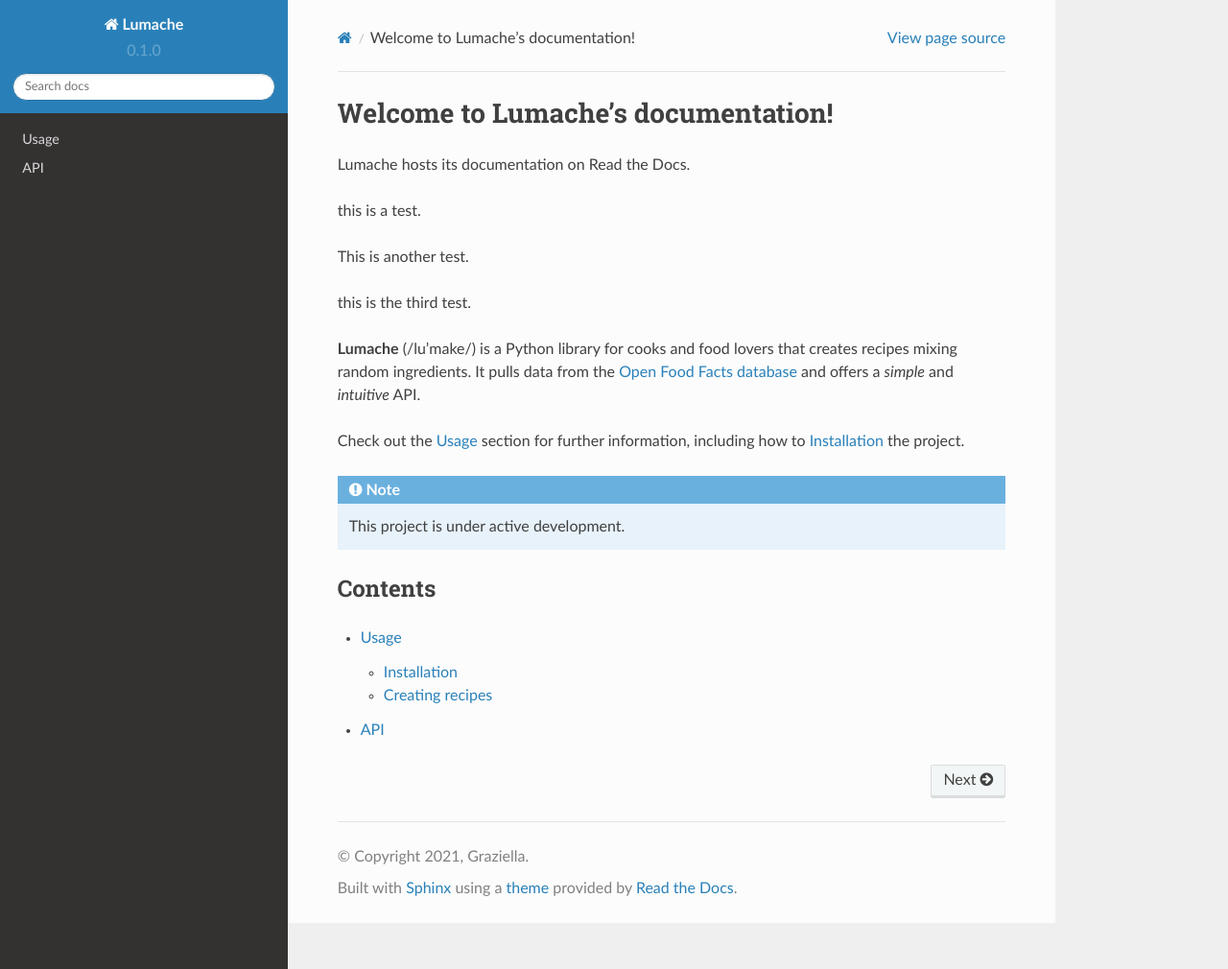
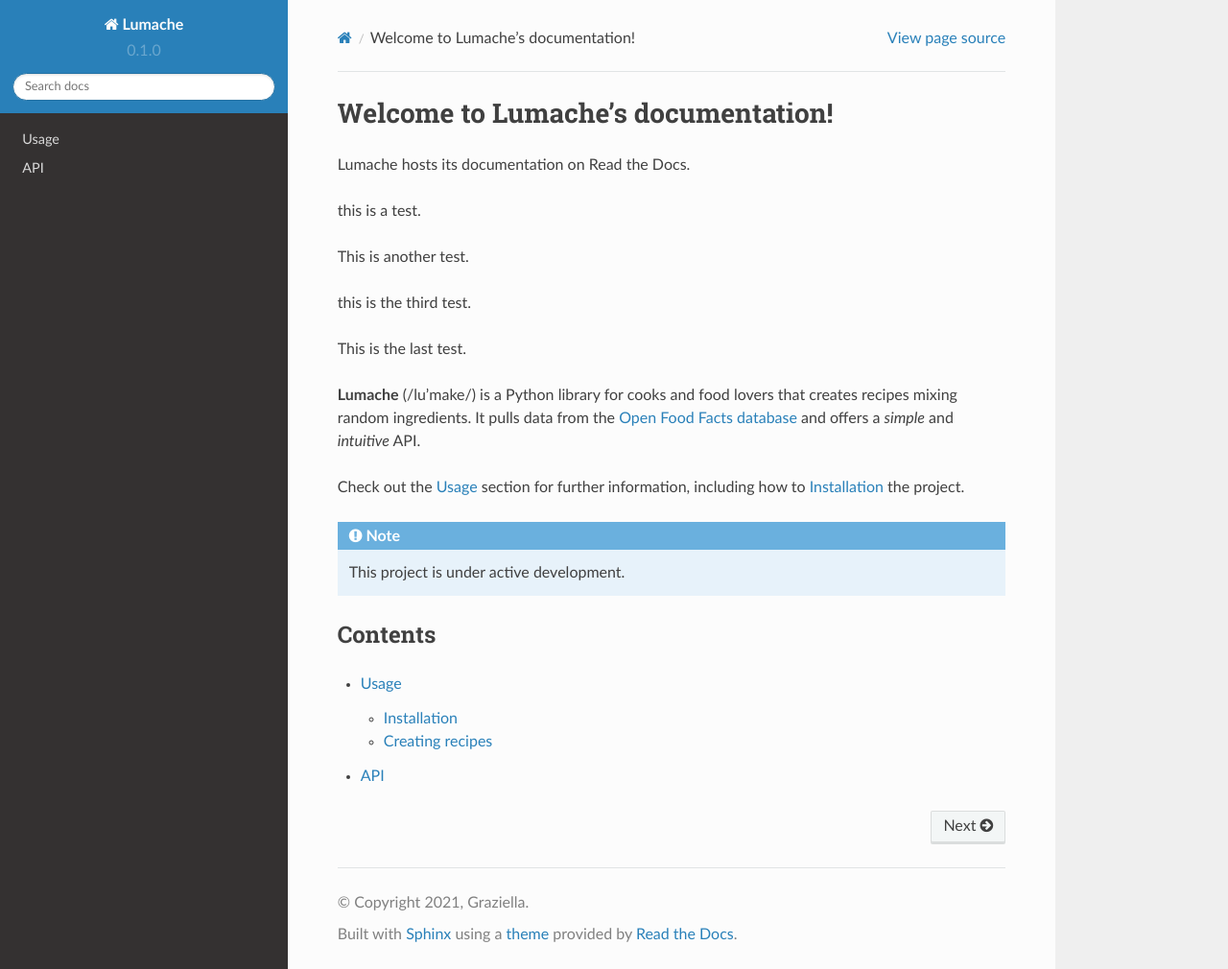
Before and after one commit to huangxdtc/dac, a Sphinx documentation site: the page built from docs/source/index.rst, in a window 1280 px wide and 1010 px high. Shown: the whole window at 96% size. Built offline with Sphinx 7.4.7 and the Read the Docs theme 2.0.0, drawn with Linux system fonts in a browser that asks for light colours.

Commit message:
updated index.rst

```diff
--- a/docs/source/index.rst
+++ b/docs/source/index.rst
@@ -8,6 +8,8 @@ this is a test.
 This is another test.
 
 this is the third test.
+
+This is the last test.
 
 **Lumache** (/lu'make/) is a Python library for cooks and food lovers
 that creates recipes mixing random ingredients.
```
